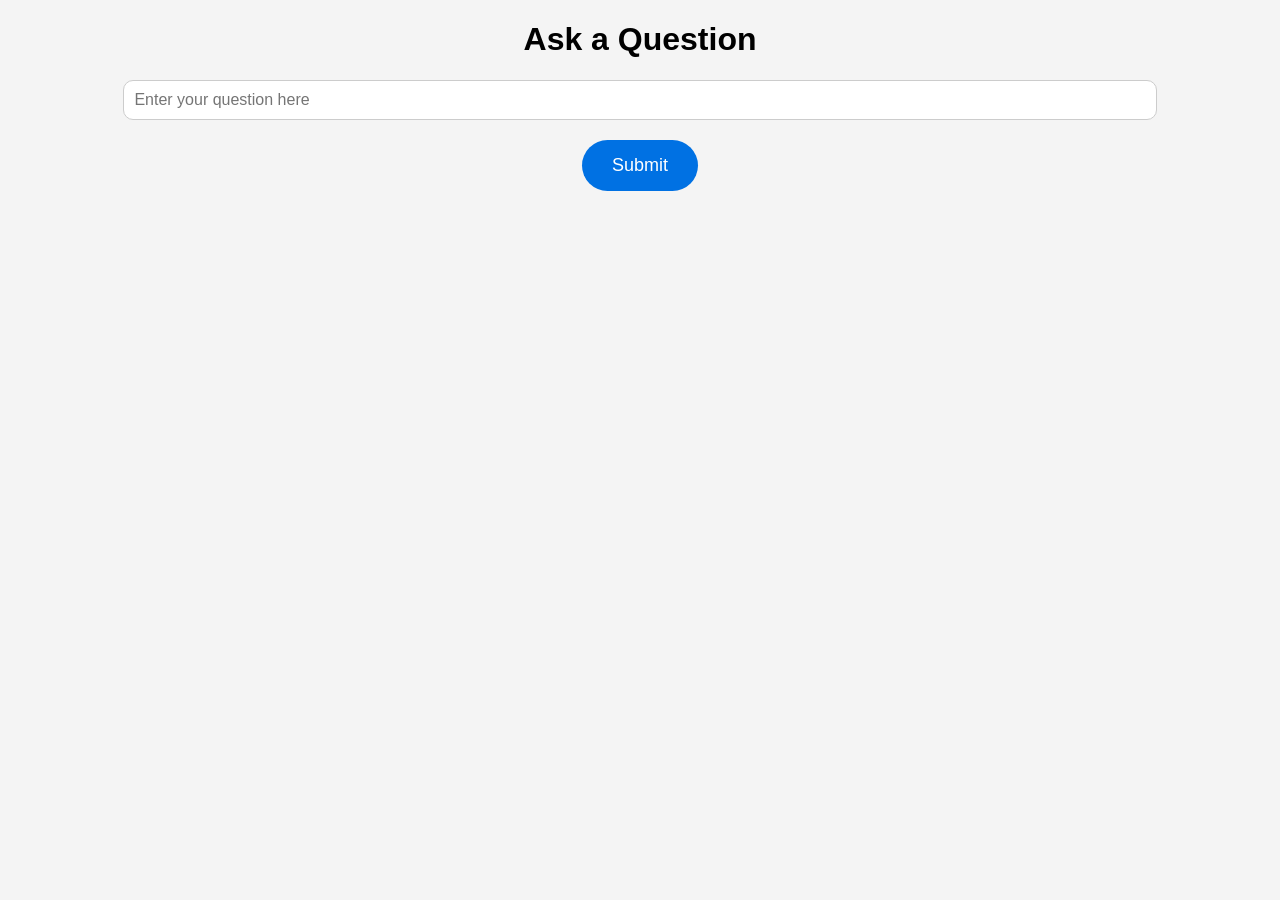
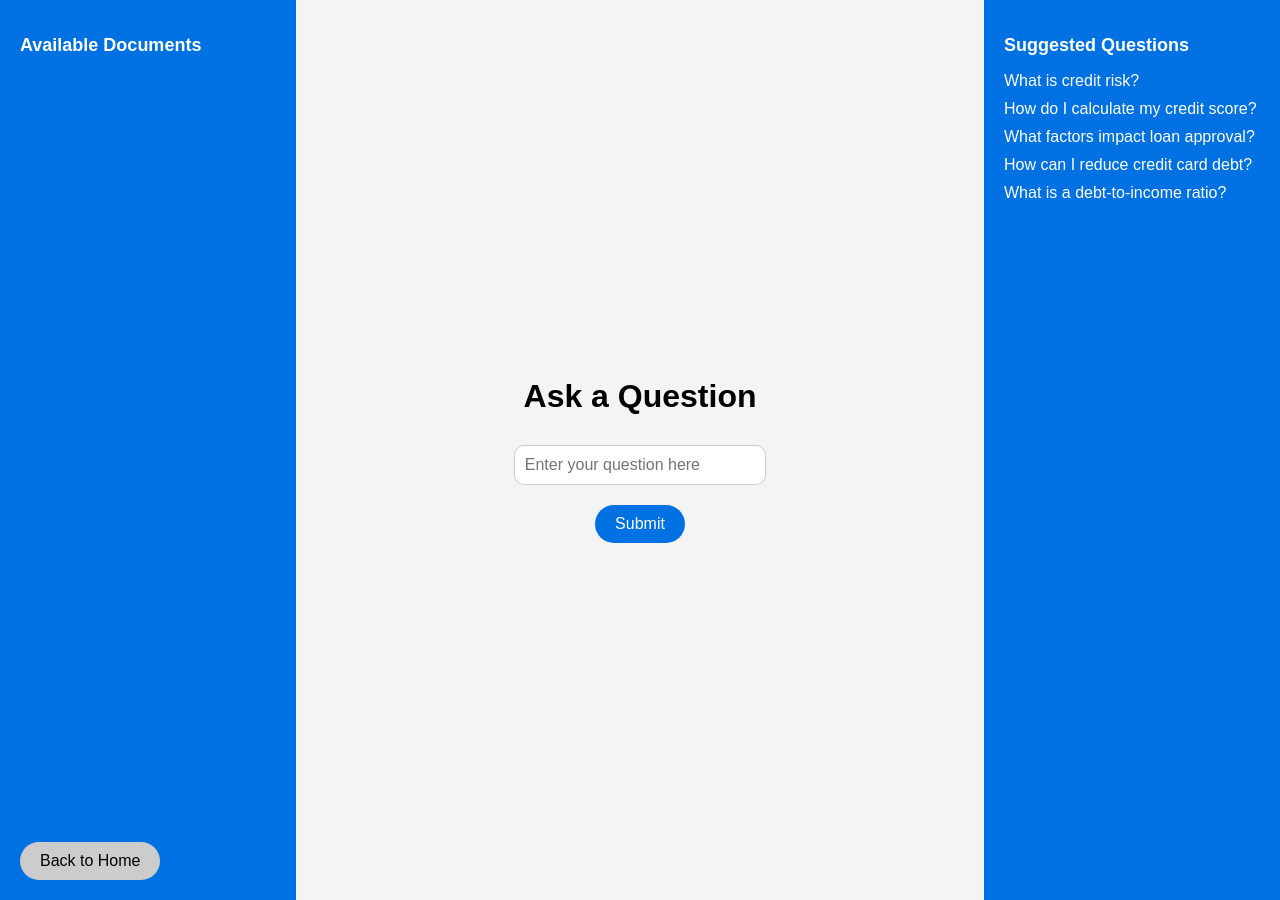
Before and after one commit to yourstrulyMayank/credit_risk_assist, a Flask app: page /ask in a window 1280 px wide. Run offline with Flask 3, Linux system fonts and the light colour scheme.

Commit message:
Second Working Checkpoint

```diff
--- a/templates/ask.html
+++ b/templates/ask.html
@@ -7,32 +7,104 @@
     <style>
         body {
             font-family: Arial, sans-serif;
+            background-color: #f4f4f4;
+            margin: 0;
+            padding: 0;
+            display: flex;
+            min-height: 100vh;
+            position: relative;
+        }
+        .container {
+            width: 60%; /* Adjusted to accommodate sidebars */
             text-align: center;
-            background-color: #f4f4f4;
+            margin: auto;
+        }
+        h1 {
+            margin-bottom: 30px;
+        }
+        input[type="text"] {
+            padding: 10px;
+            width: 30%; /* Smaller text box width */
+            font-size: 16px;
+            border: 1px solid #ccc;
+            border-radius: 10px;
+            margin-bottom: 20px;
         }
         .button {
             background-color: #0071e3;
             color: white;
-            padding: 15px 30px;
+            padding: 10px 20px;
             border: none;
             border-radius: 30px;
-            font-size: 18px;
+            font-size: 16px;
             cursor: pointer;
         }
         .button:hover {
             background-color: #005bb5;
         }
-        input[type="text"] {
-            padding: 10px;
-            width: 80%;
+        .sidebar {
+            position: fixed;
+            top: 0;
+            height: 100%;
+            width: 20%;
+            background-color: #0071e3;
+            color: white;
+            padding: 20px;
+            overflow-y: auto;
+        }
+        .sidebar.left {
+            left: 0;
+
+        }
+        .sidebar.right {
+            right: 0;
+        }
+        .sidebar h2 {
+            font-size: 18px;
+            margin-bottom: 10px;
+        }
+        .sidebar ul {
+            list-style-type: none;
+            padding: 0;
+        }
+        .sidebar ul li {
+            margin: 10px 0;
+        }
+        .sidebar ul li a {
+            color: white;
+            text-decoration: none;
+        }
+        .sidebar ul li a:hover {
+            text-decoration: underline;
+        }
+        .home-button {
+            position: fixed;
+            bottom: 20px;
+            left: 20px;
+            background-color: #ccc;
+            color: black;
+            text-decoration: none;
             font-size: 16px;
-            border: 1px solid #ccc;
-            border-radius: 10px;
-            margin-bottom: 20px;
+            padding: 10px 20px;
+            border-radius: 20px;
+        }
+        .home-button:hover {
+            background-color: #bbb;
         }
     </style>
 </head>
 <body>
+    <!-- Sidebar for Document Titles -->
+    <div class="sidebar left">
+        <h2>Available Documents</h2>
+        <ul>
+            {% for title in document_titles %}
+                <li>{{ title }}</li>
+            {% endfor %}
+        </ul>
+    </div>
+
+    <div class="container">
         <h1>Ask a Question</h1>
         <form action="/ask" method="POST">
             <input type="text" name="question" placeholder="Enter your question here" required>
@@ -43,5 +115,21 @@
             <h2>Answer:</h2>
             <p>{{ response }}</p>
         {% endif %}
+    </div>
+
+    <!-- Sidebar for Suggested Questions -->
+    <div class="sidebar right">
+        <h2>Suggested Questions</h2>
+        <ul>
+            <li><a href="#">What is credit risk?</a></li>
+            <li><a href="#">How do I calculate my credit score?</a></li>
+            <li><a href="#">What factors impact loan approval?</a></li>
+            <li><a href="#">How can I reduce credit card debt?</a></li>
+            <li><a href="#">What is a debt-to-income ratio?</a></li>
+        </ul>
+    </div>
+
+    <!-- Back to Home Button -->
+    <a href="/" class="home-button">Back to Home</a>
 </body>
 </html>
```
Also changed, not shown: templates/index.html (+17 -0 lines), 3 other files. Lines whose indentation alone changed are shown as unchanged.
